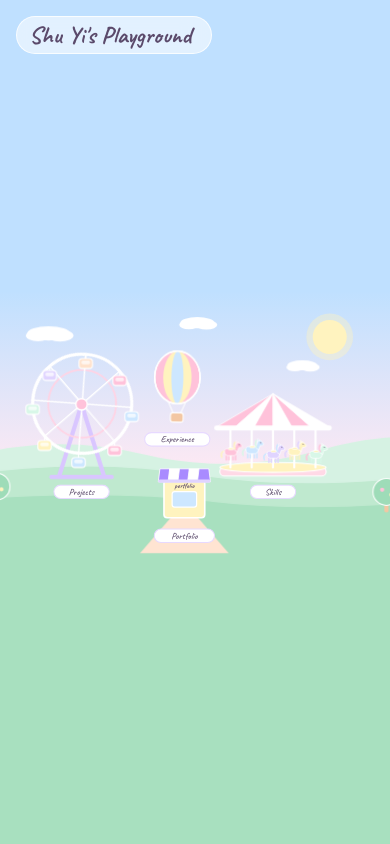
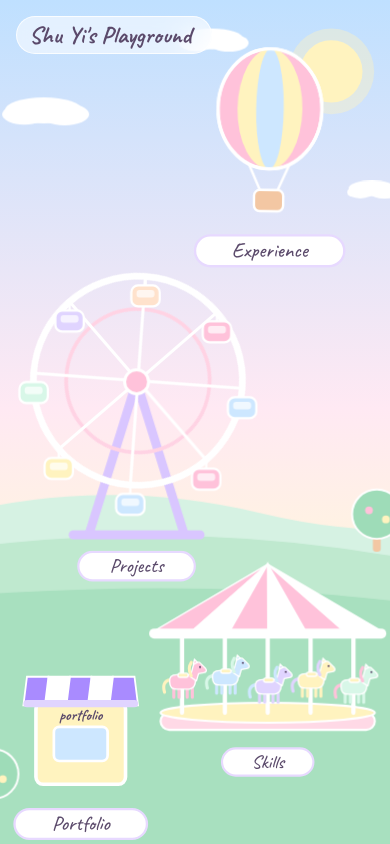
Before and after one commit to sygoh0909/my-website, a Next.js app: page / in a window 390 px wide. Built offline with nearby package versions, Linux system fonts and the light colour scheme.

Commit message:
responsive update

```diff
--- a/src/app/page.js
+++ b/src/app/page.js
@@ -73,6 +73,8 @@ const Horse = ({ x, y, c, mane = "#e0d4ff", k = 0.72 }) => (
 );
 
 const Desk = ({ onOpen }) => {
+  const narrow = useNarrow();
+  const T = (t) => (narrow ? t : undefined);
   const [zoom, setZoom] = useState(null);
   const [fly, setFly] = useState(false);
   const go = (to, el) => { if (to === "experience") { if (!fly) { setFly(true); setTimeout(() => onOpen("experience"), 1600); } return; } if (!el) return setZoom({ to, o: "50% 50%" }); const r = el.getBoundingClientRect(); setZoom({ to, o: `${r.left + r.width / 2}px ${r.top + r.height / 2}px` }); };
@@ -91,33 +93,33 @@ const Desk = ({ onOpen }) => {
         <span className="hidden sm:inline text-xs font-bold text-[color:var(--ink-soft)]">· tap a ride to explore</span>
       </div>
       <motion.div className="absolute inset-0" onMouseMove={move} onMouseLeave={leave} animate={zoom ? { scale: 2.6, opacity: 0 } : { scale: 1, opacity: 1 }} style={{ transformOrigin: zoom?.o }} transition={{ duration: 0.75, ease: [0.5, 0, 0.75, 0] }} onAnimationComplete={() => zoom && onOpen(zoom.to)}>
-        <svg viewBox="0 0 1100 740" preserveAspectRatio="xMidYMid meet" className="w-full h-full block">
+        <svg viewBox={narrow ? "0 0 600 1300" : "0 0 1100 740"} preserveAspectRatio="xMidYMid meet" className="w-full h-full block">
           <defs>
-            <linearGradient id="pskyg" x1="0" y1="0" x2="0" y2="740" gradientUnits="userSpaceOnUse"><stop offset="0" stopColor="#bfe0ff" /><stop offset=".7" stopColor="#ffe9f3" /><stop offset="1" stopColor="#fff6dc" /></linearGradient>
+            <linearGradient id="pskyg" x1="0" y1="0" x2="0" y2={narrow ? 900 : 740} gradientUnits="userSpaceOnUse"><stop offset="0" stopColor="#bfe0ff" /><stop offset=".7" stopColor="#ffe9f3" /><stop offset="1" stopColor="#fff6dc" /></linearGradient>
             <linearGradient id="coverg" x1="0" y1="0" x2="1" y2="1"><stop offset="0" stopColor="#ffc2da" /><stop offset=".55" stopColor="#d9c6ff" /><stop offset="1" stopColor="#bfe0ff" /></linearGradient>
           </defs>
           <rect x="-3000" y="-2000" width="7000" height="5000" fill="url(#pskyg)" />
           {/* far layer: sun, clouds, balloons, far hills */}
           <motion.g style={{ x: far }} animate={{ y: fly ? 260 : 0 }} transition={{ duration: 1.6, ease: "easeIn" }}>
-            <circle cx="930" cy="130" r="48" fill="#fff3bf" /><circle cx="930" cy="130" r="66" fill="#fff3bf" opacity=".4" />
-            {[[170, 120, 1], [560, 90, 0.8], [820, 210, 0.7]].map(([x, y, k], i) => (
+            <circle cx={narrow ? 510 : 930} cy={narrow ? 110 : 130} r="48" fill="#fff3bf" /><circle cx={narrow ? 510 : 930} cy={narrow ? 110 : 130} r="66" fill="#fff3bf" opacity=".4" />
+            {(narrow ? [[100, 170, 1], [330, 60, 0.8], [540, 290, 0.6]] : [[170, 120, 1], [560, 90, 0.8], [820, 210, 0.7]]).map(([x, y, k], i) => (
               <g key={i} className="drift" style={{ animationDelay: `${-i * 7}s` }} fill="#fff"><ellipse cx={x} cy={y} rx={60 * k} ry={20 * k} /><ellipse cx={x - 30 * k} cy={y + 6} rx={34 * k} ry={16 * k} /><ellipse cx={x + 32 * k} cy={y + 6} rx={38 * k} ry={17 * k} /></g>
             ))}
 
-            <path d="M-3000 470H-100Q150 400 400 460T900 450T1300 440H4000V3000H-3000Z" fill="#d6f2e3" />
+            <path d="M-3000 470H-100Q150 400 400 460T900 450T1300 440H4000V3000H-3000Z" fill="#d6f2e3" transform={T("translate(0 330)")} />
           </motion.g>
 
-          <motion.g style={{ x: mid }} animate={{ y: fly ? 480 : 0 }} transition={{ duration: 1.6, ease: "easeIn" }}><path d="M-3000 520H-100Q250 470 560 520T1300 510H4000V3000H-3000Z" fill="#bfe9cf" /></motion.g>
-          {/* near layer: front grass, pond + leaping dolphin, trees */}
+          <motion.g style={{ x: mid }} animate={{ y: fly ? 480 : 0 }} transition={{ duration: 1.6, ease: "easeIn" }}><path d="M-3000 520H-100Q250 470 560 520T1300 510H4000V3000H-3000Z" fill="#bfe9cf" transform={T("translate(0 330)")} /></motion.g>
+          {/* near layer: front grass, pond + trees */}
           <motion.g style={{ x: near }} animate={{ y: fly ? 800 : 0 }} transition={{ duration: 1.6, ease: "easeIn" }}>
-            <path d="M-3000 590H-100Q300 560 600 595T1300 585H4000V3000H-3000Z" fill="#a8e0bf" />
-            <path d="M395 740L492 628H548L645 740Z" fill="#ffe4d2" />
-            {[[-10, 560], [1090, 575]].map(([x, y], i) => <g key={i}><rect x={x - 6} y={y} width="12" height="50" rx="5" fill="#f3c7a3" /><circle cx={x} cy={y - 8} r="38" fill="#9edcb8" stroke="#fff" strokeWidth="3" /><circle cx={x - 12} cy={y - 14} r="6" fill="#ffc2da" /><circle cx={x + 14} cy={y} r="6" fill="#fff3bf" /></g>)}
+            <path d="M-3000 590H-100Q300 560 600 595T1300 585H4000V3000H-3000Z" fill="#a8e0bf" transform={T("translate(0 330)")} />
+            {!narrow && <path d="M395 740L492 628H548L645 740Z" fill="#ffe4d2" />}
+            {(narrow ? [[580, 800], [-10, 1200]] : [[-10, 560], [1090, 575]]).map(([x, y], i) => <g key={i}><rect x={x - 6} y={y} width="12" height="50" rx="5" fill="#f3c7a3" /><circle cx={x} cy={y - 8} r="38" fill="#9edcb8" stroke="#fff" strokeWidth="3" /><circle cx={x - 12} cy={y - 14} r="6" fill="#ffc2da" /><circle cx={x + 14} cy={y} r="6" fill="#fff3bf" /></g>)}
           </motion.g>
           {/* mid layer: attractions */}
           <motion.g style={{ x: mid }} animate={{ y: fly ? 480 : 0 }} transition={{ duration: 1.6, ease: "easeIn" }}>
             {/* ferris wheel → projects */}
-            <Obj to="projects" label="Projects" cx={230} cy={320} lx={230} ly={568} go={go}><g transform="translate(-70 0)">
+            <g transform={T("translate(-54.5 220) scale(1.15)")}><Obj to="projects" label="Projects" cx={230} cy={320} lx={230} ly={568} go={go}><g transform="translate(-70 0)">
               <path d="M300 320L236 525M300 320L364 525M215 525h170" stroke="#d9c6ff" strokeWidth="12" strokeLinecap="round" fill="none" />
               <g className="spin">
                 <circle cx="300" cy="320" r="178" fill="none" />
@@ -129,9 +131,9 @@ const Desk = ({ onOpen }) => {
                 ); })}
               </g>
               <circle cx="300" cy="320" r="16" fill="#ffc2da" stroke="#fff" strokeWidth="4" />
-            </g></Obj>
+            </g></Obj></g>
             {/* carousel → skills */}
-            <Obj to="skills" label="Skills" cx={770} cy={430} lx={770} ly={568} go={go}><g transform="translate(30 0)">
+            <g transform={T("translate(-435 550) scale(1.1)")}><Obj to="skills" label="Skills" cx={770} cy={430} lx={770} ly={568} go={go}><g transform="translate(30 0)">
               <rect x="590" y="498" width="300" height="24" rx="12" fill="#ffd9e6" stroke="#fff" strokeWidth="3" /><ellipse cx="740" cy="498" rx="150" ry="14" fill="#fff3bf" stroke="#fff" strokeWidth="3" />
               {[620, 680, 740, 800, 860].map((x) => <path key={x} d={`M${x} 498V382`} stroke="#fff" strokeWidth="6" strokeLinecap="round" />)}
               {[620, 680, 800, 860, 740].map((x, i) => (
@@ -139,16 +141,16 @@ const Desk = ({ onOpen }) => {
               ))}
               {Array.from({ length: 6 }).map((_, k) => <polygon key={k} points={`740,290 ${580 + k * 53.4},384 ${580 + (k + 1) * 53.4},384`} fill={k % 2 ? "#fff" : "#ffc2da"} stroke="#fff" strokeWidth="2" />)}
               <rect x="574" y="380" width="332" height="14" rx="7" fill="#fff" />
-            </g></Obj>
+            </g></Obj></g>
             {/* ticket booth → experience */}
-            <Obj to="home" label="Portfolio" cx={520} cy={575} lx={520} ly={692} go={go}><g transform="translate(520 640) scale(1.15) translate(-985 -522)">
+            <g transform={T("translate(-500 440) scale(1.2)")}><Obj to="home" label="Portfolio" cx={520} cy={575} lx={520} ly={692} go={go}><g transform="translate(520 640) scale(1.15) translate(-985 -522)">
               <rect x="935" y="430" width="100" height="92" rx="8" fill="#fff3bf" stroke="#fff" strokeWidth="4" />
               <rect x="955" y="458" width="60" height="38" rx="6" fill="#cde7ff" stroke="#fff" strokeWidth="3" /><text x="985" y="450" textAnchor="middle" className="hand" fontSize="17" fontWeight="700" fill="#5b4a6b">portfolio</text>
               {Array.from({ length: 5 }).map((_, k) => <polygon key={k} points={`${925 + k * 24},402 ${949 + k * 24},402 ${953 + k * 24},434 ${921 + k * 24},434`} fill={k % 2 ? "#fff" : "#a98bff"} stroke="#fff" strokeWidth="2" />)}
               <rect x="921" y="428" width="128" height="8" rx="4" fill="#e0d4ff" />
-            </g></Obj>
+            </g></Obj></g>
             {/* hot-air balloon → experience */}
-            <Obj to="experience" label="Experience" cx={500} cy={250} lx={500} ly={420} go={go}>
+            <g transform={T("translate(-210 -137.5) scale(1.25)")}><Obj to="experience" label="Experience" cx={500} cy={250} lx={500} ly={420} go={go}>
               <motion.g animate={{ y: fly ? -1500 : 0 }} transition={{ duration: 1.6, ease: [0.4, 0, 0.9, 0.6] }}><g className="bob">
                 <path d="M474 316L490 352M526 316L510 352" stroke="#fff" strokeWidth="3" />
                 <ellipse cx="500" cy="250" rx="64" ry="74" fill="#ffc2da" stroke="#fff" strokeWidth="4" />
@@ -156,7 +158,7 @@ const Desk = ({ onOpen }) => {
                 <ellipse cx="500" cy="250" rx="64" ry="74" fill="none" stroke="#fff" strokeWidth="4" />
                 <rect x="482" y="350" width="36" height="26" rx="7" fill="#f3c7a3" stroke="#fff" strokeWidth="3" />
               </g></motion.g>
-            </Obj>
+            </Obj></g>
           </motion.g>
 
 
@@ -168,7 +170,7 @@ const Desk = ({ onOpen }) => {
 
 // ───────────── Journal pages ─────────────
 const Heading = ({ children, sub, flat }) => (
-  <div className={`mb-8 ${flat ? "pl-4 sm:pl-6" : "pl-16"}`}>
+  <div className={`mb-8 ${flat ? "sm:pl-6" : "pl-16"}`}>
     <h2 className="hand text-5xl sm:text-6xl font-bold leading-none">{children}</h2>
     {sub && <p className="text-sm text-[color:var(--ink-soft)] mt-2">{sub}</p>}
   </div>
@@ -176,8 +178,8 @@ const Heading = ({ children, sub, flat }) => (
 
 const Home = ({ data, go }) => (
   <div>
-  <div className="awning -mt-10 -ml-4 sm:-ml-6 -mr-6 sm:-mr-10 mb-12" />
-  <div className="pl-4 sm:pl-6 pr-2 relative">
+  <div className="awning -mt-8 sm:-mt-10 -ml-3 sm:-ml-6 -mr-3 sm:-mr-10 mb-12" />
+  <div className="sm:pl-6 sm:pr-2 relative">
     <Balloon className="bob hidden md:block absolute right-6 top-0 w-32" />
     <h1 className="hand text-6xl sm:text-8xl font-bold leading-none my-2">
       I&apos;m <span className="inline-block px-2 pt-4 pb-3 -my-4" style={{ background: "linear-gradient(90deg,#ff8fb8,#a98bff,#6fb7ff)", WebkitBackgroundClip: "text", color: "transparent" }}>Shu Yi</span>
@@ -187,7 +189,7 @@ const Home = ({ data, go }) => (
       Welcome in! I build full-stack web apps, mobile apps and AI-powered tools, and I treat every project like a ride worth building.
       Hop on the Ferris wheel for my projects, spin the carousel for my skills, or float up in the balloon to see where I&apos;ve studied and worked.
     </p>
-    <div className="flex flex-wrap gap-4 mt-8">
+    <div className="grid grid-cols-2 sm:flex sm:flex-wrap gap-4 mt-8">
       {[
         { v: `${data.projects.length}`, l: "projects", c: 0 },
         { v: "3.79", l: "degree CGPA", c: 1 },
@@ -215,9 +217,16 @@ const Home = ({ data, go }) => (
   </div>
 );
 
+const useNarrow = (px = 640) => {
+  const [n, setN] = useState(false);
+  useEffect(() => { const f = () => setN(window.innerWidth < px); f(); window.addEventListener("resize", f); return () => window.removeEventListener("resize", f); }, [px]);
+  return n;
+};
+
 const FEATURED = ["12", "7", "13"];
 const Projects = ({ projects, onPick }) => {
   const [hov, setHov] = useState(null);
+  const narrow = useNarrow(), q = narrow ? 1.25 : 1;
   const n = projects.length, R = 235, cx = 400, cy = 290, shown = hov !== null ? projects[hov] : null;
   const D = { animationDuration: "160s" };
   const featured = FEATURED.map((id) => projects.find((p) => p.id === id)).filter(Boolean);
@@ -225,7 +234,8 @@ const Projects = ({ projects, onPick }) => {
   return (
     <div>
       <Heading flat sub="Start with the featured ones, or ride the wheel and explore them all">My Projects</Heading>
-      <div className="pl-4 sm:pl-6 pr-2">
+      <div className="sm:pl-6 sm:pr-2">
+        <div>
         <h3 className="hand text-3xl font-bold mb-3">Featured</h3>
         <div className="grid gap-4 sm:grid-cols-2 lg:grid-cols-3">
           {featured.map((p, k) => (
@@ -238,14 +248,15 @@ const Projects = ({ projects, onPick }) => {
               </div>
             </motion.button>
           ))}
-        </div>
+        </div></div>
 
+        <div>
         <h3 className="hand text-3xl font-bold mt-12 mb-1">All {n} projects</h3>
         <motion.p animate={{ scale: [1, 1.04, 1] }} transition={{ repeat: Infinity, duration: 2 }} className="inline-flex items-center gap-2 glass rounded-full px-4 py-1.5 text-sm font-bold mb-2">
           Click each cabin to see more
         </motion.p>
-        <div className="wheel">
-          <svg viewBox="0 0 800 640" className="w-full max-w-3xl mx-auto block">
+        <div className="wheel -mx-2 sm:mx-0">
+          <svg viewBox="105 35 590 595" className="w-full max-w-2xl mx-auto block">
             <path d="M400 290L290 612M400 290L510 612M250 612h300" stroke="#d9c6ff" strokeWidth="14" strokeLinecap="round" fill="none" />
             <g className="spin" style={D}>
               <circle cx={cx} cy={cy} r={R + 70} fill="none" />
@@ -260,9 +271,9 @@ const Projects = ({ projects, onPick }) => {
                     <g className="spin-rev" style={D}>
                       <path d={`M${x} ${y}v14`} stroke="#fff" strokeWidth="4" />
                       <g className="pop" role="button" tabIndex={0} aria-label={p.name} onClick={open} onKeyDown={(e) => e.key === "Enter" && open()} onMouseEnter={() => setHov(i)} onMouseLeave={() => setHov(null)}>
-                        <rect x={x - 32} y={y + 14} width="64" height="50" rx="13" fill={G[i % 6][0]} stroke={hov === i ? "#a98bff" : "#fff"} strokeWidth="4" />
-                        <rect x={x - 23} y={y + 22} width="46" height="12" rx="5" fill="#fff" opacity=".75" />
-                        <text x={x} y={y + 56} textAnchor="middle" className="hand" fontSize="22" fontWeight="700" fill="#5b4a6b">{p.id}</text>
+                        <rect x={x - 32 * q} y={y + 14} width={64 * q} height={50 * q} rx={13 * q} fill={G[i % 6][0]} stroke={hov === i ? "#a98bff" : "#fff"} strokeWidth="4" />
+                        <rect x={x - 23 * q} y={y + 22} width={46 * q} height={12 * q} rx={5 * q} fill="#fff" opacity=".75" />
+                        <text x={x} y={y + 14 + 42 * q} textAnchor="middle" className="hand" fontSize={22 * q} fontWeight="700" fill="#5b4a6b">{p.id}</text>
                       </g>
                     </g>
                   </g>
@@ -275,10 +286,10 @@ const Projects = ({ projects, onPick }) => {
             {shown ? (<>
               <p className="hand text-4xl font-bold leading-none">#{shown.id} {shown.name}</p>
               <p className="text-xs font-bold text-[color:var(--ink-soft)] mt-1">click to open</p>
-            </>) : <p className="hand text-3xl text-[color:var(--ink-soft)]">hover a cabin to peek, click to open</p>}
+            </>) : <p className="hand text-3xl text-[color:var(--ink-soft)]"><span className="hidden sm:inline">hover a cabin to peek, click to open</span><span className="sm:hidden">tap a cabin to open</span></p>}
           </div>
         </div>
-
+        </div>
       </div>
     </div>
   );
@@ -354,7 +365,7 @@ const Experience = ({ education, experience, other }) => {
   return (
     <div>
       <Heading flat sub="The first page lists every chapter, tap one to flip straight to it">Education &amp; Experience</Heading>
-      <div className="pl-4 sm:pl-6 pr-2">
+      <div className="sm:pl-6 sm:pr-2">
         <div className="max-w-3xl mx-auto" style={{ perspective: 1800 }}>
           <div className="relative rounded-l-xl rounded-r-3xl pl-3" style={{ background: "linear-gradient(90deg,#ff9fc4,#c9b6ff)", boxShadow: "8px 8px 0 -2px #f1e8ff, 16px 16px 0 -4px #e3d6ff, 0 28px 40px -18px rgba(150,120,200,.5)" }}>
             <AnimatePresence mode="wait" custom={dir}>
@@ -440,6 +451,10 @@ const HC = ["#ffc2da", "#cde7ff", "#fff3bf", "#d8f7e8", "#e0d4ff"];
 
 const Skills = ({ skills }) => {
   const [cat, setCat] = useState(null);
+  const narrow = useNarrow();
+  const V = narrow ? { W: 420, H: 540, m: 10 } : { W: 700, H: 310, m: 25 };
+  const mid = V.W / 2, step = (V.W - 2 * V.m) / 10;
+  const pos = (i) => (narrow ? { x: i < 3 ? 70 + i * 140 : 140 + (i - 3) * 140, dy: i < 3 ? 0 : 230 } : { x: 90 + i * 130, dy: 0 });
   const entries = Object.entries(skills);
   const total = entries.reduce((n, [, v]) => n + v.length, 0);
   const sel = cat ? entries.findIndex(([k]) => k === cat) : -1;
@@ -447,32 +462,38 @@ const Skills = ({ skills }) => {
   return (
     <div>
       <Heading flat sub={`${total} tools across ${entries.length} toolboxes`}>My Skills</Heading>
-      <div className="pl-4 sm:pl-6 pr-2">
+      <div className="sm:pl-6 sm:pr-2">
         <motion.p animate={{ scale: [1, 1.04, 1] }} transition={{ repeat: Infinity, duration: 2 }} className="inline-flex items-center gap-2 glass rounded-full px-4 py-1.5 text-sm font-bold mb-2">Click each horse to see more</motion.p>
-        <div className="wheel">
-          <svg viewBox="0 0 700 310" className="w-full max-w-3xl mx-auto block">
-            <path d="M350 4V20" stroke="#d9c6ff" strokeWidth="4" strokeLinecap="round" /><path d="M350 6L374 12L350 18Z" fill="#ffc2da" />
-            {Array.from({ length: 10 }).map((_, k) => <polygon key={k} points={`350,20 ${25 + k * 65},84 ${25 + (k + 1) * 65},84`} fill={k % 2 ? "#fff" : "#ffc2da"} stroke="#fff" strokeWidth="2" />)}
-            <rect x="19" y="80" width="662" height="12" rx="6" fill="#fff" />
-            <rect x="40" y="228" width="620" height="24" rx="12" fill="#ffd9e6" stroke="#fff" strokeWidth="3" />
-            {entries.map((_, i) => <path key={i} d={`M${90 + i * 130} 92V228`} stroke="#fff" strokeWidth="6" strokeLinecap="round" />)}
+        <div className="wheel -mx-2 sm:mx-0">
+          <svg viewBox={`0 0 ${V.W} ${V.H}`} className="w-full max-w-3xl mx-auto block">
+            <path d={`M${mid} 4V20`} stroke="#d9c6ff" strokeWidth="4" strokeLinecap="round" /><path d={`M${mid} 6L${mid + 24} 12L${mid} 18Z`} fill="#ffc2da" />
+            {Array.from({ length: 10 }).map((_, k) => <polygon key={k} points={`${mid},20 ${V.m + k * step},84 ${V.m + (k + 1) * step},84`} fill={k % 2 ? "#fff" : "#ffc2da"} stroke="#fff" strokeWidth="2" />)}
+            <rect x={V.m - 6} y="80" width={V.W - 2 * V.m + 12} height="12" rx="6" fill="#fff" />
+            {narrow ? (<>
+              <rect x="20" y="228" width="380" height="24" rx="12" fill="#ffd9e6" stroke="#fff" strokeWidth="3" />
+              <rect x="62" y="310" width="296" height="12" rx="6" fill="#fff" />
+              <rect x="62" y="458" width="296" height="24" rx="12" fill="#ffd9e6" stroke="#fff" strokeWidth="3" />
+            </>) : <rect x="40" y="228" width="620" height="24" rx="12" fill="#ffd9e6" stroke="#fff" strokeWidth="3" />}
+            {entries.map((_, i) => { const { x, dy } = pos(i); return <path key={i} d={`M${x} ${92 + dy}V${228 + dy}`} stroke="#fff" strokeWidth="6" strokeLinecap="round" />; })}
             {entries.map(([k, v], i) => {
-              const x = 90 + i * 130, on = cat === k, I = Icons[REP[k]] || Icons.FaStar, pick = () => setCat(on ? null : k);
+              const { x, dy } = pos(i), on = cat === k, I = Icons[REP[k]] || Icons.FaStar, pick = () => setCat(on ? null : k);
               return (
-                <g key={k} className="pop" role="button" tabIndex={0} aria-label={`${catTitle[k] || k}, ${v.length} skills`} aria-pressed={on} onClick={pick} onKeyDown={(e) => (e.key === "Enter" || e.key === " ") && pick()}>
-                  {on && <ellipse cx={x} cy="168" rx="64" ry="72" fill="#fff" opacity=".65" />}
-                  <g className="horse" style={{ animationDelay: `${-i * 0.5}s` }}>
-                    <Horse x={x} y={192} k={1.2} c={HC[i % 5]} mane={HC[(i + 2) % 5]} />
-                    <circle cx={x} cy="122" r="21" fill="#fff" stroke={SK[i % 5]} strokeWidth="3" />
-                    <I x={x - 11} y="111" size="22" color={SK[i % 5]} />
+                <g key={k} transform={`translate(0 ${dy})`}>
+                  <g className="pop" role="button" tabIndex={0} aria-label={`${catTitle[k] || k}, ${v.length} skills`} aria-pressed={on} onClick={pick} onKeyDown={(e) => (e.key === "Enter" || e.key === " ") && pick()}>
+                    {on && <ellipse cx={x} cy="168" rx="64" ry="72" fill="#fff" opacity=".65" />}
+                    <g className="horse" style={{ animationDelay: `${-i * 0.5}s` }}>
+                      <Horse x={x} y={192} k={1.2} c={HC[i % 5]} mane={HC[(i + 2) % 5]} />
+                      <circle cx={x} cy="122" r="21" fill="#fff" stroke={SK[i % 5]} strokeWidth="3" />
+                      <I x={x - 11} y="111" size="22" color={SK[i % 5]} />
+                    </g>
                   </g>
                 </g>
               );
             })}
             {entries.map(([k, v], i) => {
-              const x = 90 + i * 130, pick = () => setCat(cat === k ? null : k);
+              const { x, dy } = pos(i), pick = () => setCat(cat === k ? null : k);
               return (
-                <g key={k} onClick={pick} style={{ cursor: "pointer" }}>
+                <g key={k} transform={`translate(0 ${dy})`} onClick={pick} style={{ cursor: "pointer" }}>
                   <text x={x} y="276" textAnchor="middle" className="hand" fontSize="21" fontWeight="700" fill="#5b4a6b">{SHORT[k] || k}</text>
                   <text x={x} y="296" textAnchor="middle" fontSize="12" fontWeight="700" fill="#8d7ba0">{v.length} skills</text>
                 </g>
@@ -515,7 +536,7 @@ const Skills = ({ skills }) => {
   );
 };
 
-const SHELL = { home: "booth pl-4 sm:pl-6 overflow-hidden", experience: "dusk pl-4 sm:pl-6", projects: "sky pl-4 sm:pl-6", skills: "candy pl-4 sm:pl-6" };
+const SHELL = { home: "booth pl-3 sm:pl-6 overflow-hidden", experience: "dusk pl-3 sm:pl-6", projects: "sky pl-3 sm:pl-6", skills: "candy pl-3 sm:pl-6" };
 const Journal = ({ data, tab, setTab, close }) => {
   const [project, setProject] = useState(null);
   return (
@@ -526,15 +547,14 @@ const Journal = ({ data, tab, setTab, close }) => {
       </div>
       <div className="relative">
         {/* index tabs */}
-        <div className="flex sm:absolute sm:-right-3 sm:top-10 sm:flex-col gap-2 sm:translate-x-full mb-3 sm:mb-0 overflow-x-auto z-10">
+        <div className="grid grid-cols-2 sm:grid-cols-4 gap-2 mb-4 2xl:mb-0 2xl:absolute 2xl:-right-3 2xl:top-10 2xl:flex 2xl:flex-col 2xl:translate-x-full z-10">
           {TABS.map((t, i) => (
-            <motion.button key={t.id} onClick={() => setTab(t.id)} className="sticker hand text-xl px-4 py-2 rounded-r-xl sm:rounded-l-none rounded-l-xl whitespace-nowrap"
-              style={{ background: grad(i), x: tab === t.id ? 0 : -6 }} animate={{ x: tab === t.id ? 8 : 0 }} whileHover={{ x: 10 }}>
+            <button key={t.id} onClick={() => setTab(t.id)} aria-current={tab === t.id} className={`sticker hand text-xl px-4 py-2 rounded-xl 2xl:rounded-l-none whitespace-nowrap text-center transition ${tab === t.id ? "scale-105 2xl:scale-100 2xl:translate-x-2 ring-2 ring-white" : "opacity-85 hover:opacity-100 2xl:hover:translate-x-2"}`} style={{ background: grad(i) }}>
               {t.label}
-            </motion.button>
+            </button>
           ))}
         </div>
-        <div className={`${SHELL[tab]} rounded-3xl py-10 pr-6 sm:pr-10 min-h-[70vh] sm:mr-4`}>
+        <div className={`${SHELL[tab]} rounded-3xl py-8 sm:py-10 pr-3 sm:pr-10 min-h-[70vh] 2xl:mr-4`}>
           <AnimatePresence mode="wait">
             <motion.div key={tab} initial={{ opacity: 0, rotateY: -25, x: 30 }} animate={{ opacity: 1, rotateY: 0, x: 0 }} exit={{ opacity: 0, x: -30 }} transition={{ duration: 0.35 }} style={{ transformOrigin: "left" }}>
               {tab === "home" && <Home data={data} go={setTab} />}
```
